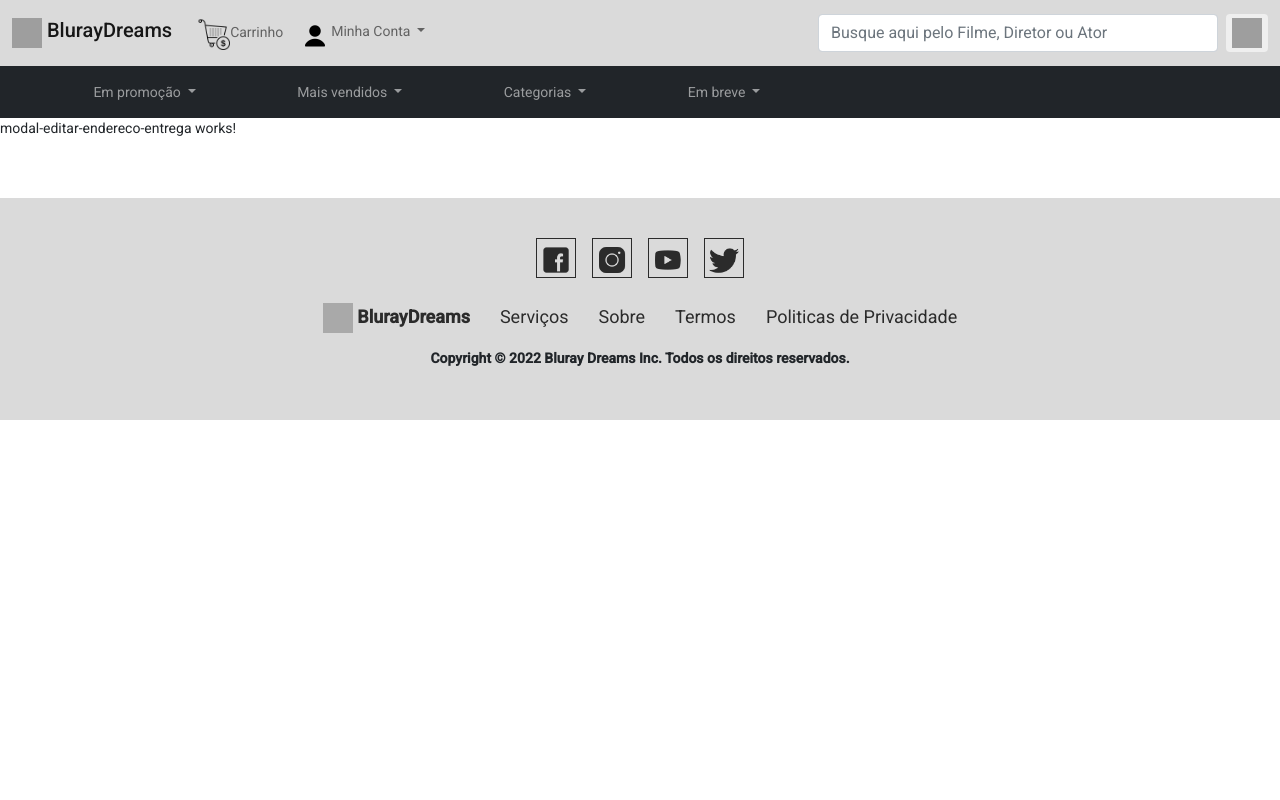
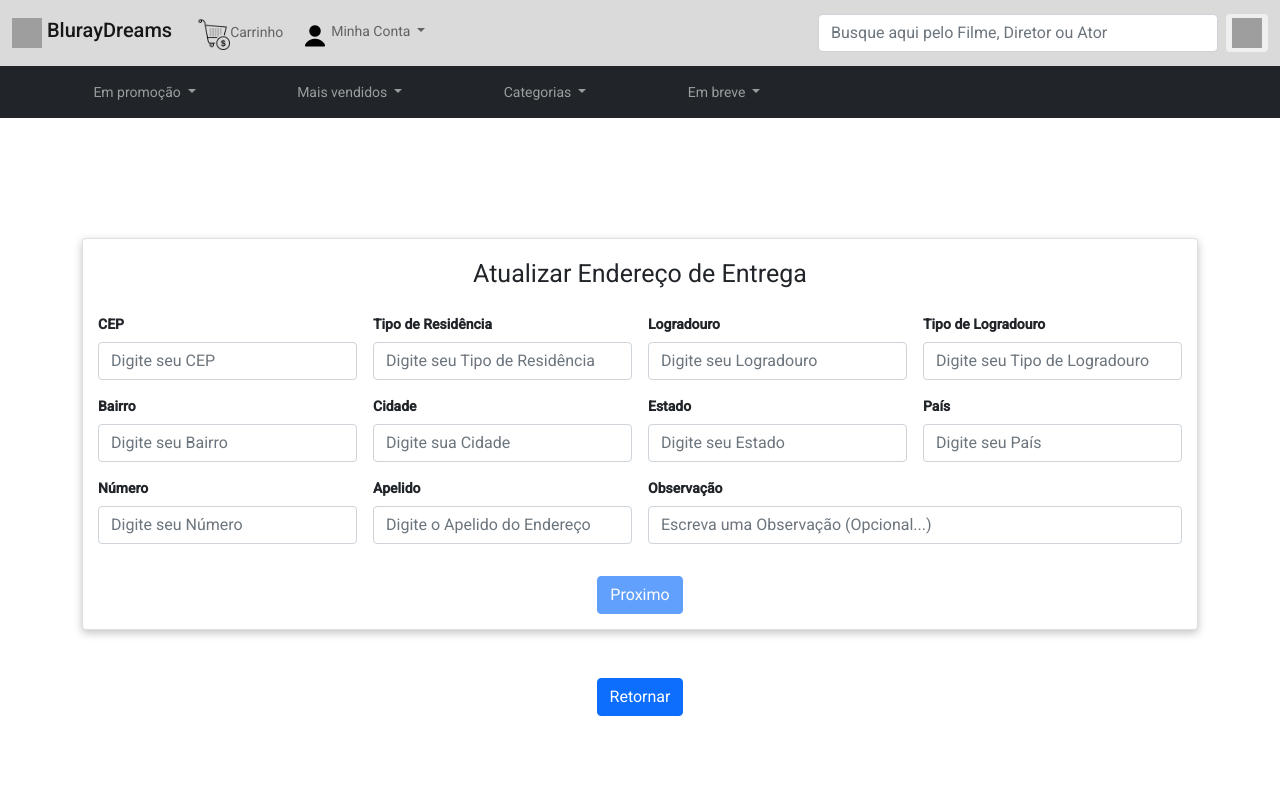
Before and after one commit to Francisco-S-Rangel/BlurayDreamsApp, an Angular app: page /editar-endereco-entregas/1/1 in a window 1280 px wide. Shown: the top 800 px of the page. Built offline with nearby package versions, Linux system fonts and the light colour scheme; no server answers; grey boxes are pictures that could not be loaded.

Commit message:
endereco de entrega pronto

```diff
--- a/src/app/modules/admin/informacao-cliente/informacao-cliente.component.ts
+++ b/src/app/modules/admin/informacao-cliente/informacao-cliente.component.ts
@@ -112,7 +112,7 @@ export class InformacaoClienteComponent implements OnInit {
     this.router.navigate([`editar-endereco-cobranca/${id}/${clienteid}`]);
   }
   editarEnderecoEntrega(id: number,clienteid: number){
-    this.router.navigate([`editar-enderco-entregas/${id}/${clienteid}`]);
+    this.router.navigate([`editar-endereco-entregas/${id}/${clienteid}`]);
   }
   editarCartaoCredito(id: number,clienteid: number){
     this.router.navigate([`editar-cartao-credito/${id}/${clienteid}`]);
--- a/src/app/modules/admin/modal-alteracoes/modal-editar-endereco-entrega/modal-editar-endereco-entrega.component.css
+++ b/src/app/modules/admin/modal-alteracoes/modal-editar-endereco-entrega/modal-editar-endereco-entrega.component.css
@@ -0,0 +1,23 @@
+.container {
+  margin-top: 120px;
+  margin-bottom: 120px;
+}
+
+.card {
+  padding: 15px;
+  box-shadow: rgba(0, 0, 0, 0.24) 0px 3px 8px;
+}
+
+.label {
+  font-size: 25px;
+  padding-bottom: 30px;
+  padding-top: 10px;
+}
+
+.form-label {
+  font-weight: bold;
+}
+
+.invalid-feedback{
+  padding-left: 4px;
+}
--- a/src/app/modules/admin/modal-alteracoes/modal-editar-endereco-entrega/modal-editar-endereco-entrega.component.html
+++ b/src/app/modules/admin/modal-alteracoes/modal-editar-endereco-entrega/modal-editar-endereco-entrega.component.html
@@ -1 +1,114 @@
-<p>modal-editar-endereco-entrega works!</p>
+<div class="container">
+  <div class="card">
+    <div class="col-12 text-center">
+      <label class="label">Atualizar Endereço de Entrega</label>
+    </div>
+    <form class="row g-3" [formGroup]="formEndereco">
+      <div class="col-md-3">
+        <label class="form-label">CEP</label>
+        <input type="email" class="form-control" id="cep" [ngClass]="{ 'is-invalid': f.cep.errors && f.cep.touched }"
+          formControlName="cep" placeholder="Digite seu CEP" [(ngModel)]="enderecoEntregas.cep"
+          (keypress)="keyPressNumbers($event)">
+        <div *ngIf="f.cep.errors?.required" class="invalid-feedback">
+          CEP é obrigatorio.
+        </div>
+      </div>
+      <div class="col-md-3">
+        <label class="form-label">Tipo de Residência</label>
+        <input type="text" class="form-control" id="TipoResidencia"
+          [ngClass]="{'is-invalid': f.TipoResidencia.errors && f.TipoResidencia.touched}"
+          formControlName="TipoResidencia" placeholder="Digite seu Tipo de Residência"
+          [(ngModel)]="enderecoEntregas.tipoResidencia">
+        <div *ngIf="f.TipoResidencia.errors?.required" class="invalid-feedback">
+          Tipo de Residência é obrigatorio.
+        </div>
+      </div>
+      <div class="col-3">
+        <label class="form-label">Logradouro</label>
+        <input type="text" class="form-control" id="Logradouro"
+          [ngClass]="{'is-invalid': f.Logradouro.errors && f.Logradouro.touched}" formControlName="Logradouro"
+          placeholder="Digite seu Logradouro" [(ngModel)]="enderecoEntregas.logradouro">
+        <div class="invalid-feedback">
+          Logradouro é obrigatorio.
+        </div>
+      </div>
+      <div class="col-3">
+        <label class="form-label">Tipo de Logradouro</label>
+        <input type="text" class="form-control" id="TipoLogradouro"
+          [ngClass]="{'is-invalid': f.TipoLogradouro.errors && f.TipoLogradouro.touched}"
+          formControlName="TipoLogradouro" placeholder="Digite seu Tipo de Logradouro"
+          [(ngModel)]="enderecoEntregas.tipoLogradouro">
+        <div class="invalid-feedback">
+          Tipo de Logradouro é obrigatorio.
+        </div>
+      </div>
+      <div class="col-3">
+        <label class="form-label">Bairro</label>
+        <input type="text" class="form-control" id="bairro"
+          [ngClass]="{'is-invalid': f.Bairro.errors && f.Bairro.touched}" formControlName="Bairro"
+          placeholder="Digite seu Bairro" [(ngModel)]="enderecoEntregas.bairro">
+        <div class="invalid-feedback">
+          Bairro é obrigatorio.
+        </div>
+      </div>
+      <div class="col-3">
+        <label class="form-label">Cidade</label>
+        <input type="text" class="form-control" id="Cidade"
+          [ngClass]="{'is-invalid': f.Cidade.errors && f.Cidade.touched}" formControlName="Cidade"
+          placeholder="Digite sua Cidade" [(ngModel)]="enderecoEntregas.cidade">
+        <div class="invalid-feedback">
+          Cidade é obrigatorio.
+        </div>
+      </div>
+
+      <div class="col-3">
+        <label class="form-label">Estado</label>
+        <input type="text" class="form-control " id="Estado"
+          [ngClass]="{'is-invalid': f.Estado.errors && f.Estado.touched}" formControlName="Estado"
+          placeholder="Digite seu Estado" [(ngModel)]="enderecoEntregas.estado">
+        <div class="invalid-feedback">
+          Estado é obrigatorio.
+        </div>
+      </div>
+      <div class="col-3">
+        <label class="form-label">País</label>
+        <input type="text" class="form-control" id="Pais" [ngClass]="{'is-invalid': f.Pais.errors && f.Pais.touched}"
+          formControlName="Pais" placeholder="Digite seu País" [(ngModel)]="enderecoEntregas.pais">
+        <div *ngIf="f.Pais.errors?.required" class="invalid-feedback">
+          País é obrigatorio.
+        </div>
+      </div>
+      <div class="col-3">
+        <label class="form-label">Número</label>
+        <input type="text" class="form-control" id="Numero"
+          [ngClass]="{'is-invalid': f.Numero.errors && f.Numero.touched}" formControlName="Numero"
+          placeholder="Digite seu Número" [(ngModel)]="enderecoEntregas.numero" (keypress)="keyPressNumbers($event)">
+        <div *ngIf="f.Numero.errors?.required" class="invalid-feedback">
+          Número é obrigatorio.
+        </div>
+      </div>
+      <div class="col-3">
+        <label class="form-label">Apelido</label>
+        <input type="text" class="form-control" id="Apelido"
+          [ngClass]="{'is-invalid': f.Apelido.errors && f.Apelido.touched}" formControlName="Apelido"
+          placeholder="Digite o Apelido do Endereço" [(ngModel)]="enderecoEntregas.apelido">
+        <div *ngIf="f.Apelido.errors?.required" class="invalid-feedback">
+          Apelido do Endereço é obrigatorio.
+        </div>
+      </div>
+      <div class="col-6">
+        <label class="form-label">Observação</label>
+        <input type="text" class="form-control" id="Obs" [ngClass]="{'is-invalid': f.Obs.errors && f.Obs.touched}"
+          formControlName="Obs" placeholder="Escreva uma Observação (Opcional...)"
+          [(ngModel)]="enderecoEntregas.observacao">
+      </div>
+      <div class="col-12 text-center">
+        <button type="button" class="btn btn-primary mt-3" [disabled]="!formEndereco.valid"
+          (click)="AlterarEnderecoEntrega()">Proximo</button>
+      </div>
+    </form>
+  </div>
+  <div class="col-12 text-center mt-5">
+    <button type="button" class="btn btn-primary" (click)="backPage()">Retornar</button>
+  </div>
+</div>
--- a/src/app/modules/admin/modal-alteracoes/modal-editar-endereco-entrega/modal-editar-endereco-entrega.component.ts
+++ b/src/app/modules/admin/modal-alteracoes/modal-editar-endereco-entrega/modal-editar-endereco-entrega.component.ts
@@ -1,4 +1,8 @@
-import { Component, OnInit } from '@angular/core';
+import { EnderecoEntregaService } from './../../../shared/services/cadastro-dados-cliente/endereco-entrega.service';
+import { SharedDataService } from 'src/app/modules/shared/services/shared-data.service';
+import { FormBuilder, Validators, FormGroup } from '@angular/forms';
+import { Router, ActivatedRoute } from '@angular/router';
+import { Component, OnInit, ChangeDetectorRef } from '@angular/core';
 
 @Component({
   selector: 'app-modal-editar-endereco-entrega',
@@ -7,9 +11,106 @@ import { Component, OnInit } from '@angular/core';
 })
 export class ModalEditarEnderecoEntregaComponent implements OnInit {
 
-  constructor() { }
+  public id?: number;
+  public id2?: number;
+  public idEnderecoEntrega: number =0;
+  public idcliente: number = 0;
+  public aux: any
+  formEndereco!: FormGroup;
 
-  ngOnInit(): void {
+  cliente: any
+
+  enderecoEntregas =
+  {
+    id: this.id,
+    clienteId: this.id2,
+    cep: "",
+    tipoResidencia: "",
+    logradouro: "",
+    tipoLogradouro: "",
+    bairro: "",
+    cidade: "",
+    estado: "",
+    pais: "",
+    numero: "",
+    apelido: "",
+    observacao: ""
   }
 
+  get f(): any {
+    return this.formEndereco.controls;
+  }
+
+  constructor(private router: Router, private fb: FormBuilder, private shared: SharedDataService
+    , private route: ActivatedRoute,private EnderecoEntregaService: EnderecoEntregaService, private cdRef: ChangeDetectorRef){}
+
+
+  ngOnInit() {
+
+    this.route.params.subscribe(x => {
+      this.id = x[`id`];
+      this.idEnderecoEntrega = x[`id`];
+      this.id2= x[`clienteid`];
+      this.idcliente= x[`clienteid`];
+    });
+
+    this.EnderecoEntregaService.getById(this.idEnderecoEntrega).subscribe(
+      (result)=>{
+        //console.log(result)
+        this.aux = result
+        this.cdRef.detectChanges();
+      }
+    );
+
+
+    this.validacao()
+  }
+
+  keyPressNumbers(event: any) {
+    var charCode = (event.which) ? event.which : event.keyCode;
+    // Only Numbers 0-9
+    if ((charCode < 48 || charCode > 57)) {
+      event.preventDefault();
+      return false;
+    } else {
+      return true;
+    }
+  }
+
+  AlterarEnderecoEntrega() {
+
+    //this.str = JSON.stringify(this.formEndereco.value, null, 4);
+    //console.log(this.str)
+
+    this.EnderecoEntregaService.put(this.idEnderecoEntrega,this.formEndereco.value).subscribe(
+      ()=>{
+        console.log();
+        this.backPage();
+      }
+    );
+  }
+
+  public validacao(): void {
+
+    this.formEndereco = this.fb.group({
+      id: this.idEnderecoEntrega,
+      clienteid: this.idcliente,
+      cep: ['', Validators.required],
+      TipoResidencia: ['', Validators.required],
+      Logradouro: ['', Validators.required],
+      TipoLogradouro: ['', Validators.required],
+      Bairro: ['', Validators.required],
+      Cidade: ['', Validators.required],
+      Estado: ['', Validators.required],
+      Pais: ['', Validators.required],
+      Numero: ['', [Validators.required]],
+      Apelido: ['', Validators.required],
+      Obs: [''],
+    })
+
+
+  }
+
+  backPage() { this.router.navigate([`informacao-cliente/${this.id2}`]); }
+
 }
```
